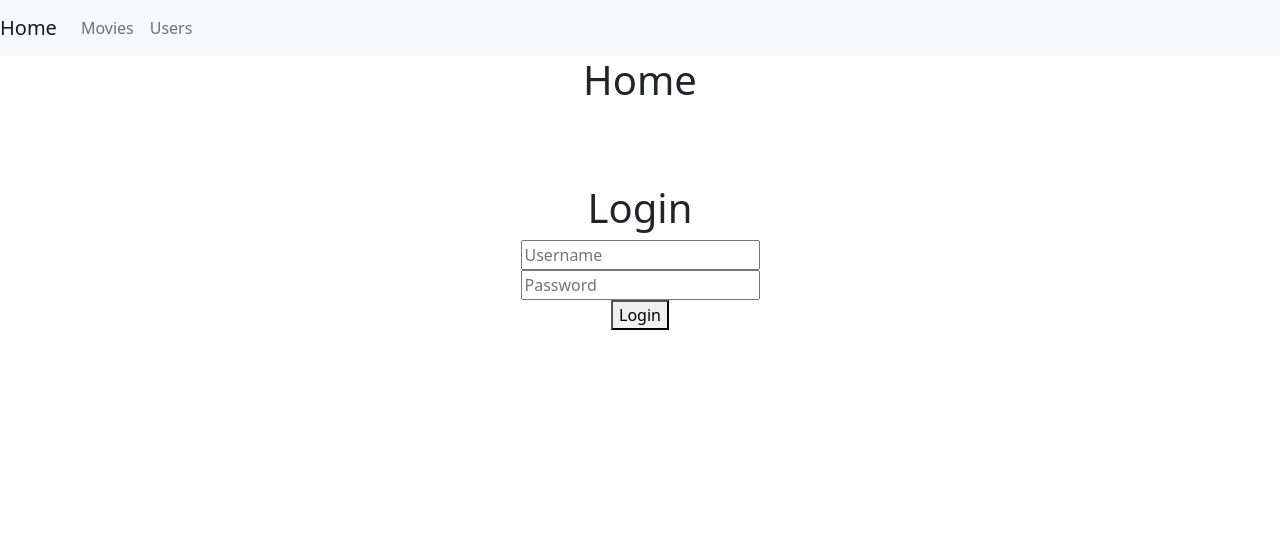
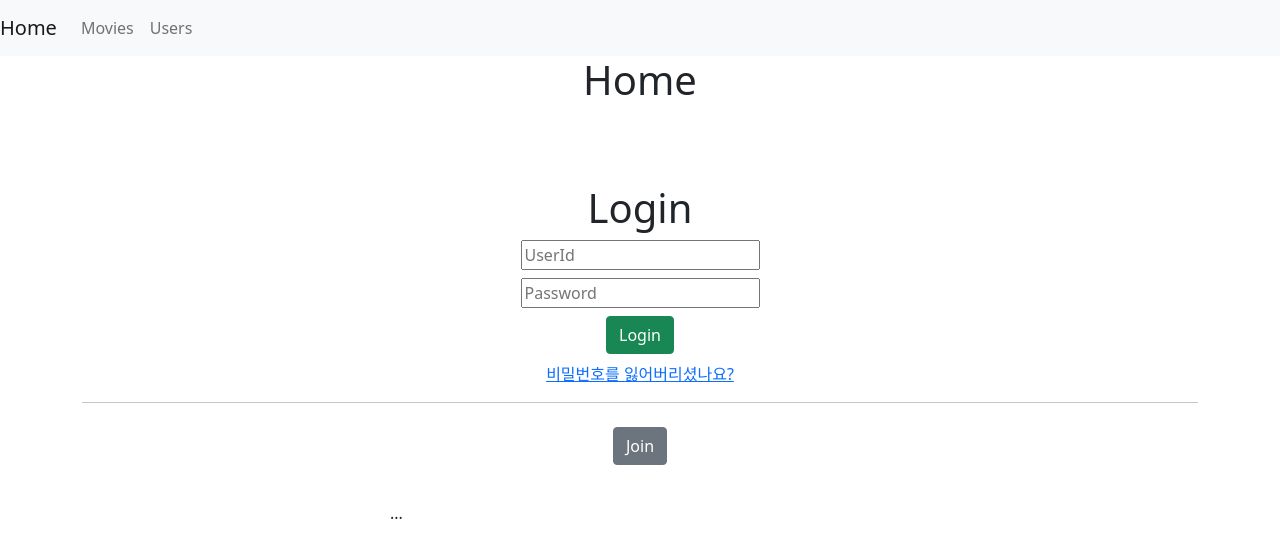
Before and after one commit to hava12/filming-front, a React (Create React App) app: page / in a window 1280 px wide. Shown: the top 558 px of the page. Built offline with nearby package versions, Linux system fonts and the light colour scheme.

Commit message:
Home page ui

```diff
--- a/src/pages/Home.js
+++ b/src/pages/Home.js
@@ -1,19 +1,30 @@
 import React, {useState} from "react";
 import axios from "axios";
+import { Link } from "react-router-dom";
 
 const Home = () => {
 
-    const [username, setUsername] = useState("");
+    const [userId, setUserId] = useState("");
     const [password, setPassword] = useState("");
+    const [joinFlag, setJoinFlag] = useState("show");
 
     const login = (e) => {
         e.preventDefault();
-        const userInfo = { username: username, password: password };
+        const userInfo = { userId: userId, password: password };
         axios.post("http://localhost:8000/user-service/v1/login", userInfo).then((res) => {
             console.log(res);
         });
-        console.log(username, password);
+        console.log(userId, password);
     };
+
+    const join = () => {
+        alert('회원가입 Modal')
+        if(joinFlag === "show") {
+            setJoinFlag("")
+        } else {
+            setJoinFlag("show")
+        }
+    }
 
     return (
         <>
@@ -21,10 +32,18 @@ const Home = () => {
             <br/><br/><br/>
             <h1>Login</h1>
             <form onSubmit={login}>
-                <input placeholder="Username" value={username} onChange={(e) => setUsername(e.target.value)} /> <br />
-                <input placeholder="Password" value={password} onChange={(e) => setPassword(e.target.value)} /> <br />
-                <button type="submit">Login</button>
+                <input placeholder="UserId" value={userId} onChange={(e) => setUserId(e.target.value)} /> <br />
+                <input placeholder="Password" className="mt-2" value={password} onChange={(e) => setPassword(e.target.value)} /> <br />
+                <button type="submit" className="btn btn-success m-2" >Login</button><br/>
+                <Link to={`/join`}>비밀번호를 잃어버리셨나요?</Link><br/>
+                <hr/>
+                <button onClick={join} className="btn btn-secondary m-2" >Join</button>
             </form>
+
+            <div className={"modal-dialog modal-dialog-centered"} >
+            ...
+            </div>
+
         </>
     )
 };
```
